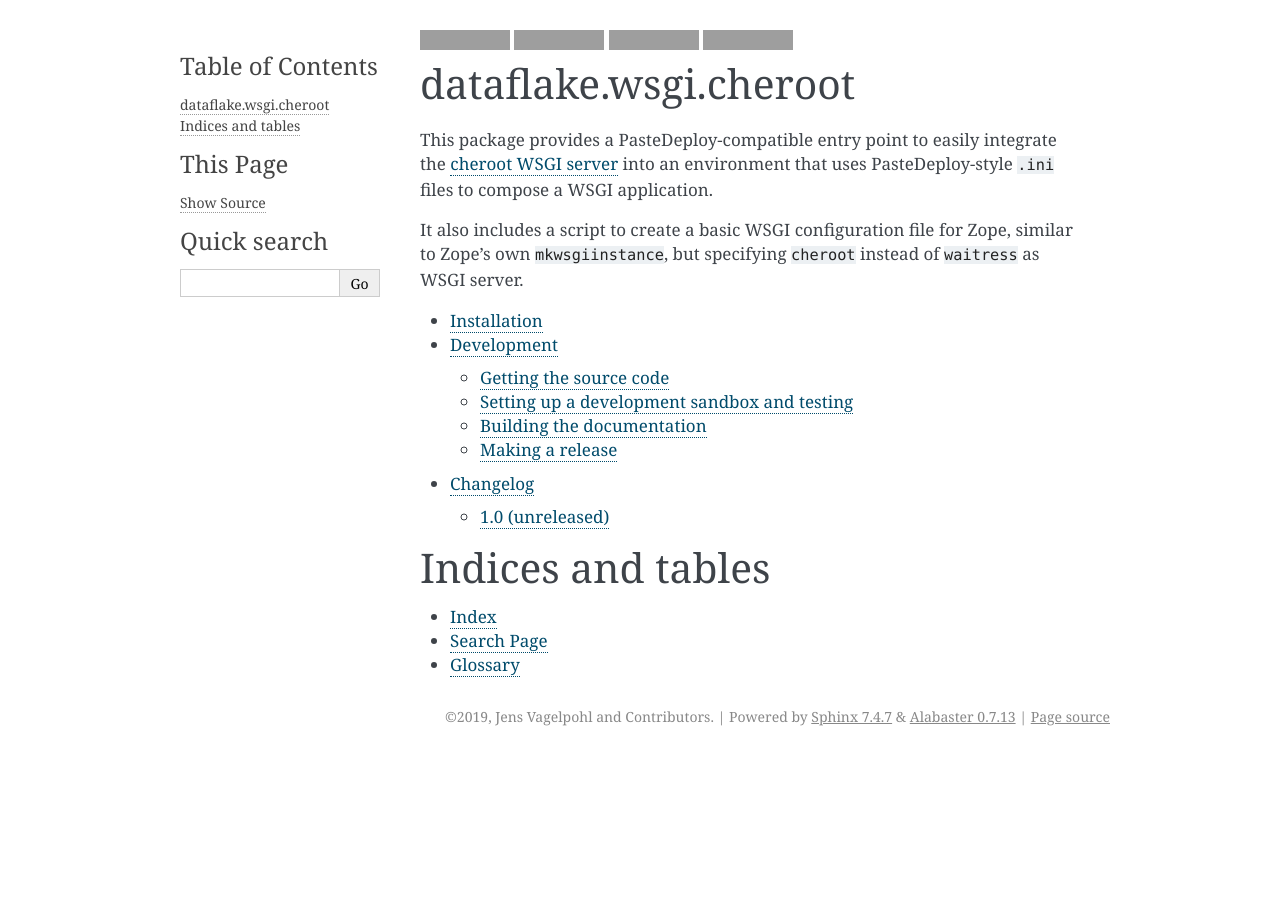
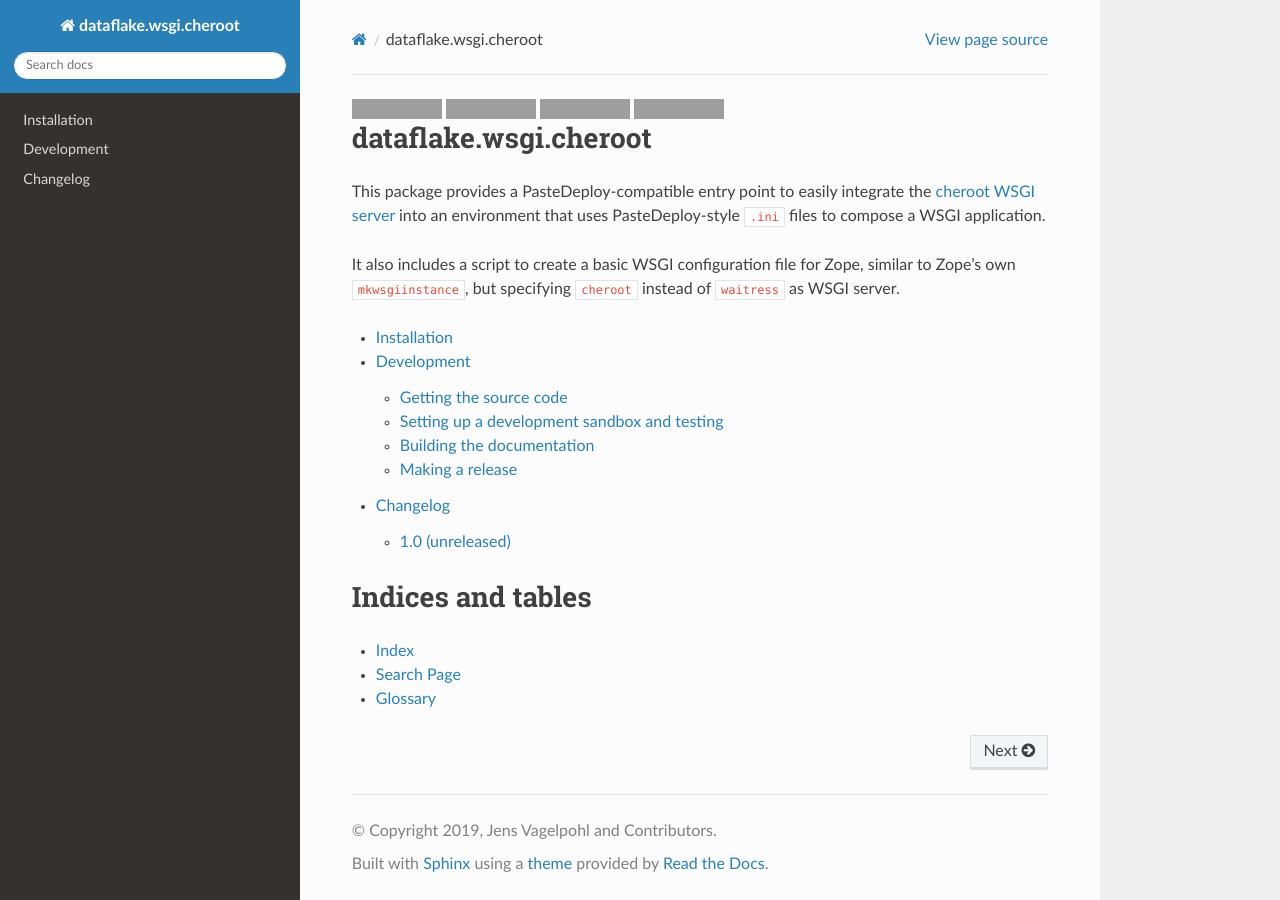
Before and after one commit to dataflake/dataflake.wsgi.cheroot, a Sphinx documentation site: the page built from docs/index.rst, in a window 1280 px wide, cut to the strip 0-900 px from the top of the page. Built offline with Sphinx 7.4.7 and the Read the Docs theme 2.0.0, drawn with Linux system fonts in a browser that asks for light colours; grey boxes are pictures that could not be loaded.

Commit message:
- switch to the RTD Sphinx theme

```diff
--- a/docs/conf.py
+++ b/docs/conf.py
@@ -44,7 +44,7 @@
 # The theme to use for HTML and HTML Help pages.  See the documentation for
 # a list of builtin themes.
 #
-html_theme = 'alabaster'
+html_theme = 'sphinx_rtd_theme'
 
 # Add any paths that contain custom static files (such as style sheets) here,
 # relative to this directory. They are copied after the builtin static files,
--- a/setup.py
+++ b/setup.py
@@ -68,7 +68,8 @@
     ],
     extras_require={
       	'docs': ['Sphinx < 2;python_version < "3"',
-                 'Sphinx;python_version >= "3"'],
+                 'Sphinx;python_version >= "3"',
+                 'sphinx_rtd_theme'],
     },
     entry_points = """
     [paste.server_runner]
```
